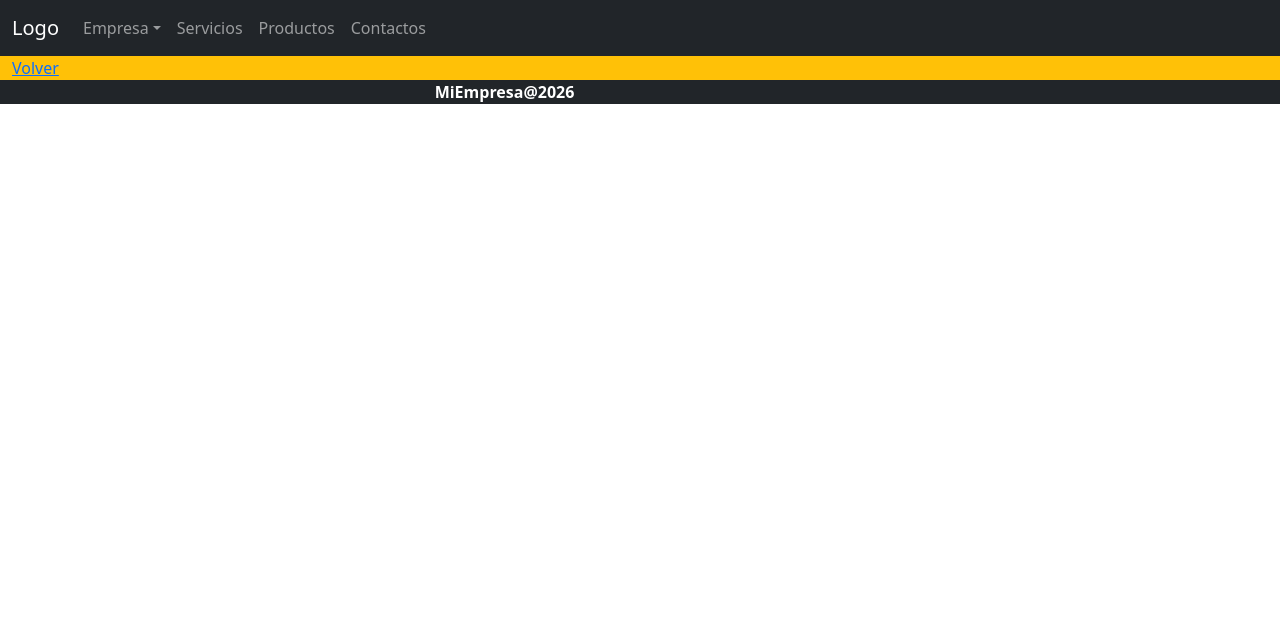
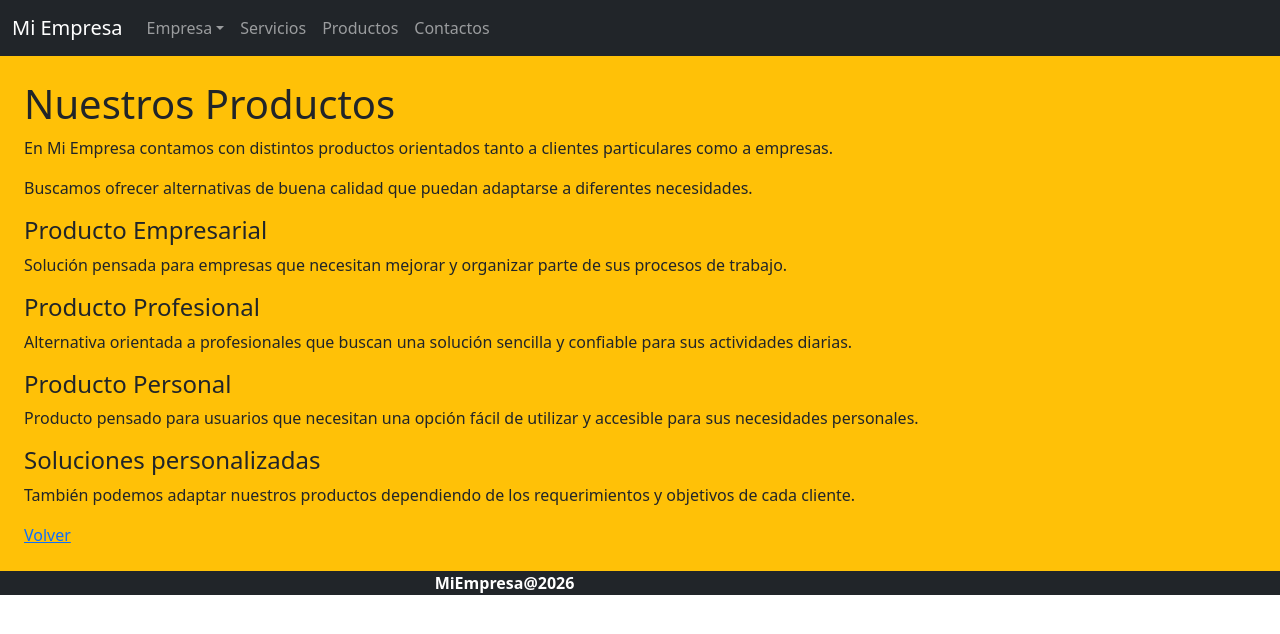
Before and after one commit to black-flight/Repositorio-Desarrollo-Web-y-M-vil, a PHP site: page /productos.php in a window 1280 px wide. Shown: the top 634 px of the page. Run offline with PHP 8.4, Linux system fonts and the light colour scheme.

Commit message:
Mejora de contenido de las páginas

```diff
--- a/productos.php
+++ b/productos.php
@@ -1,6 +1,6 @@
 <html>
     <head>
-        <title>Página Principal</title>
+        <title>Productos</title>
         <meta charset="utf-8">
         <meta name="viewport" content="width=device-width, initial-scale=1">
         <link href="https://cdn.jsdelivr.net/npm/bootstrap@5.3.8/dist/css/bootstrap.min.css" rel="stylesheet">
@@ -10,7 +10,7 @@
         <!==Navbar==>
         <nav class="navbar navbar-expand-sm bg-dark navbar-dark">
             <div class="container-fluid">
-                <a class="navbar-brand" href="index.php">Logo</a>
+                <a class="navbar-brand" href="index.php">Mi Empresa</a>
                 <button class="navbar-toggler" type="button" data-bs-toggle="collapse" data-bs-target="#collapsibleNavbar">
                     <span class="navbar-toggler-icon"></span>
                 </button>
@@ -41,9 +41,52 @@
 
         <!==Container==>
 
-        <div class="container-fluid bg-warning">
+        <div class="container-fluid bg-warning p-4">
+
+            <h1>Nuestros Productos</h1>
+
+            <p>
+                En Mi Empresa contamos con distintos productos orientados
+                tanto a clientes particulares como a empresas.
+            </p>
+
+            <p>
+                Buscamos ofrecer alternativas de buena calidad que puedan
+                adaptarse a diferentes necesidades.
+            </p>
+
+            <h4>Producto Empresarial</h4>
+
+            <p>
+                Solución pensada para empresas que necesitan mejorar y
+                organizar parte de sus procesos de trabajo.
+            </p>
+
+            <h4>Producto Profesional</h4>
+
+            <p>
+                Alternativa orientada a profesionales que buscan una solución
+                sencilla y confiable para sus actividades diarias.
+            </p>
+
+            <h4>Producto Personal</h4>
+
+            <p>
+                Producto pensado para usuarios que necesitan una opción
+                fácil de utilizar y accesible para sus necesidades personales.
+            </p>
+
+            <h4>Soluciones personalizadas</h4>
+
+            <p>
+                También podemos adaptar nuestros productos dependiendo
+                de los requerimientos y objetivos de cada cliente.
+            </p>
+
             <a href="index.php">Volver</a>
+
         </div>
+
         <!==Footer==>
         <div class="container-fuid bg-dark">
             <div class="row">
```
Also changed, not shown: contacto.php (+21 -3 lines), empresa.php (+39 -3 lines), index.php (+27 -2 lines), servicios.php (+42 -3 lines).
